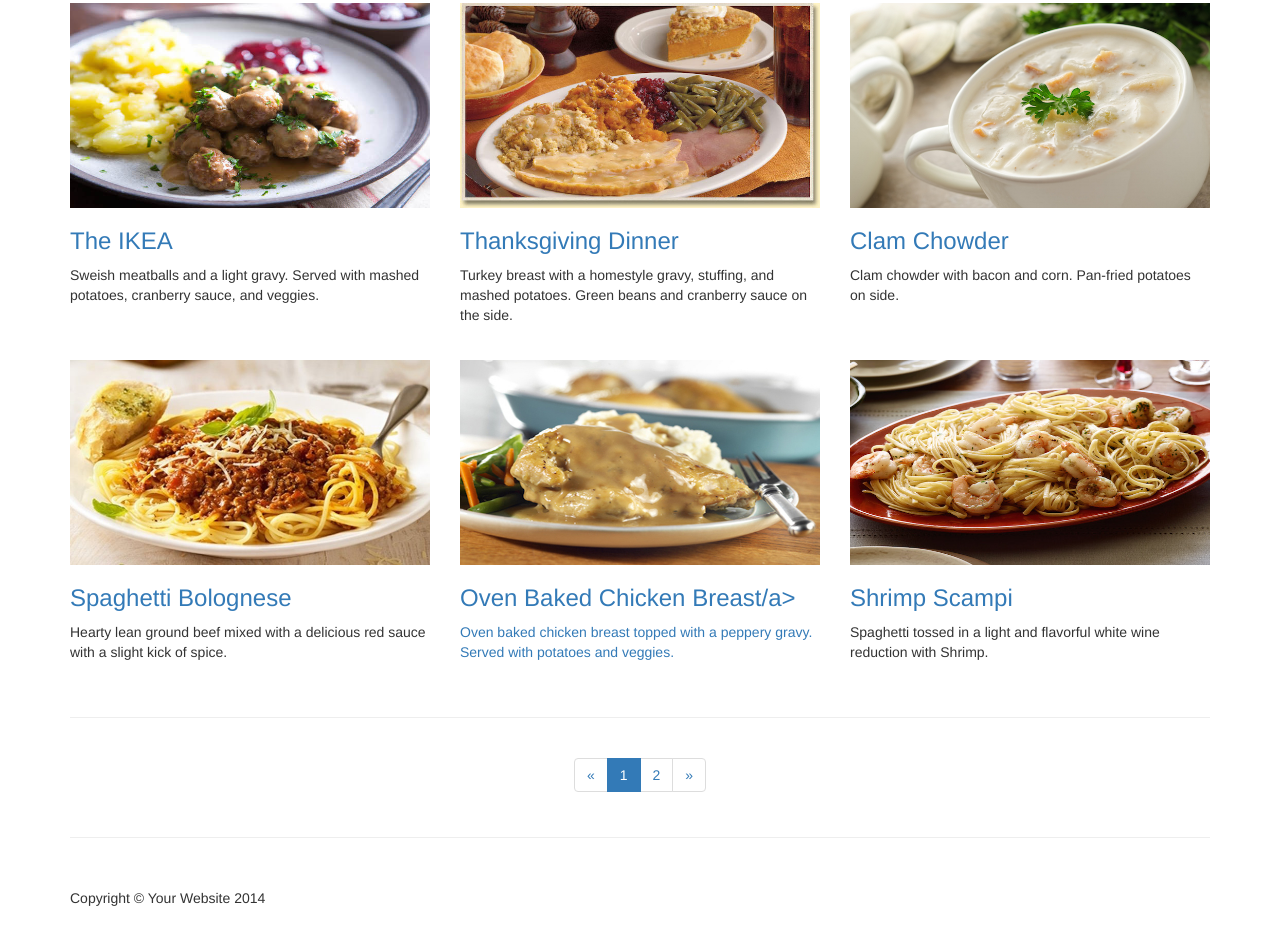
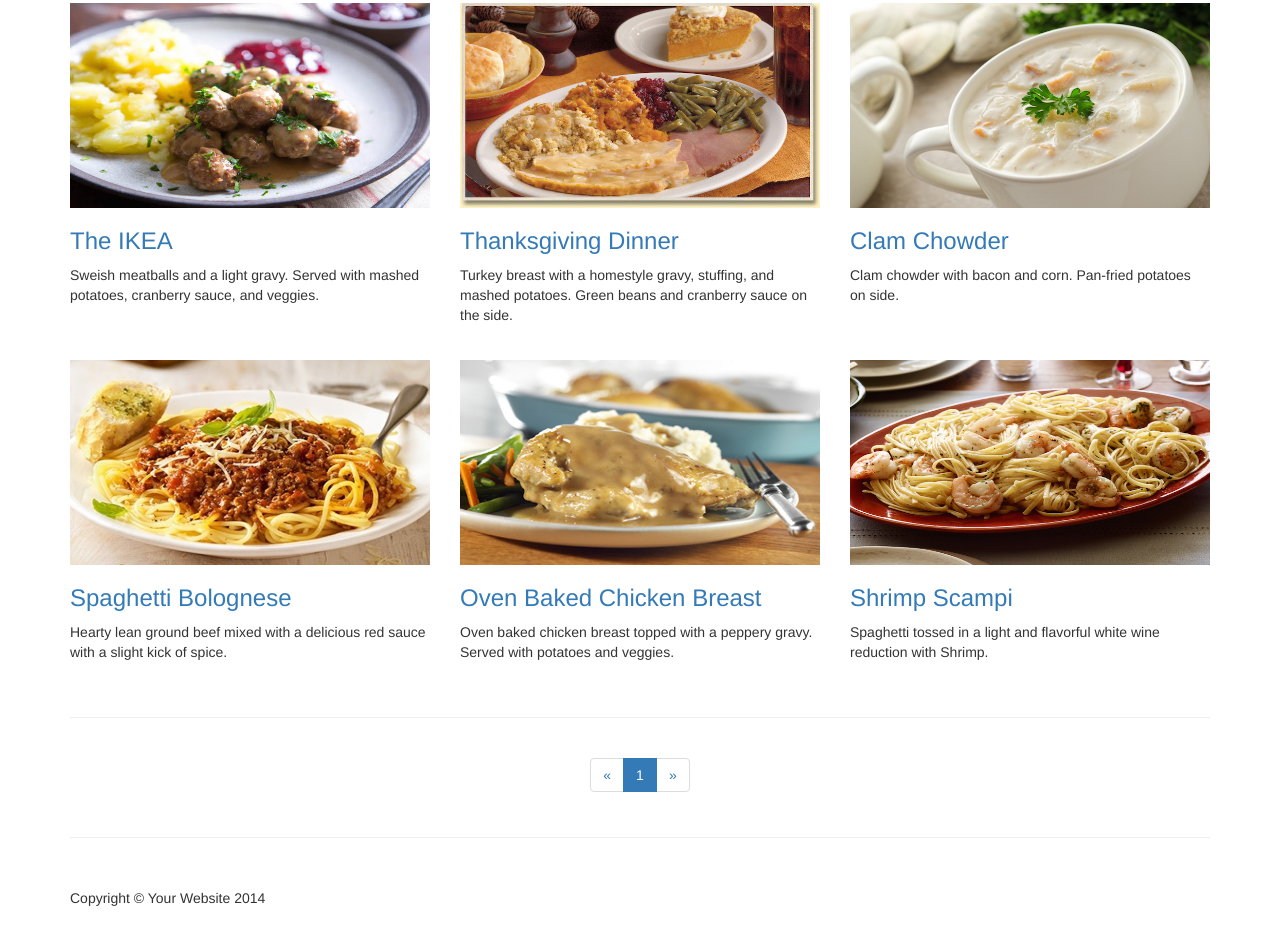
Before and after one commit to jasminejaros/table, a website: page MenuPage.html in a window 1280 px wide. Shown: the part 514-1458 px from the top of the page. Drawn offline with nearby package versions, Linux system fonts and the light colour scheme; files that its build step writes are made by us from their sources.

Commit message:
editing menu page

```diff
--- a/MenuPage.html
+++ b/MenuPage.html
@@ -143,7 +143,7 @@
                     <img class="img-responsive" src="Menuimg/8.jpg" alt="">
                 </a>
                 <h3>
-                    <a href="#">Oven Baked Chicken Breast/a>
+                    <a href="#">Oven Baked Chicken Breast </a>
                 </h3>
                 <p>Oven baked chicken breast topped with a peppery gravy. Served with potatoes and veggies.</p>
             </div>
@@ -170,9 +170,6 @@
                     </li>
                     <li class="active">
                         <a href="#">1</a>
-                    </li>
-                    <li>
-                        <a href="#">2</a>
                     </li>
                     <li>
                         <a href="#">&raquo;</a>
```
